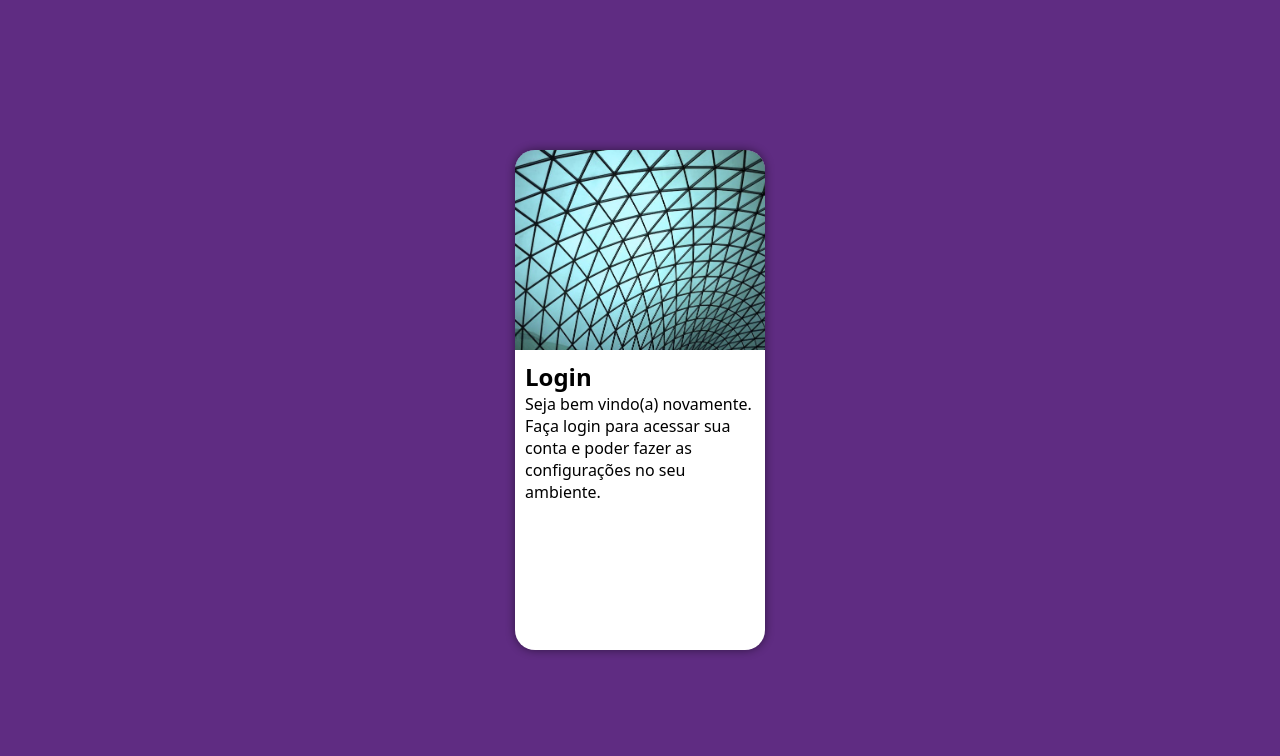
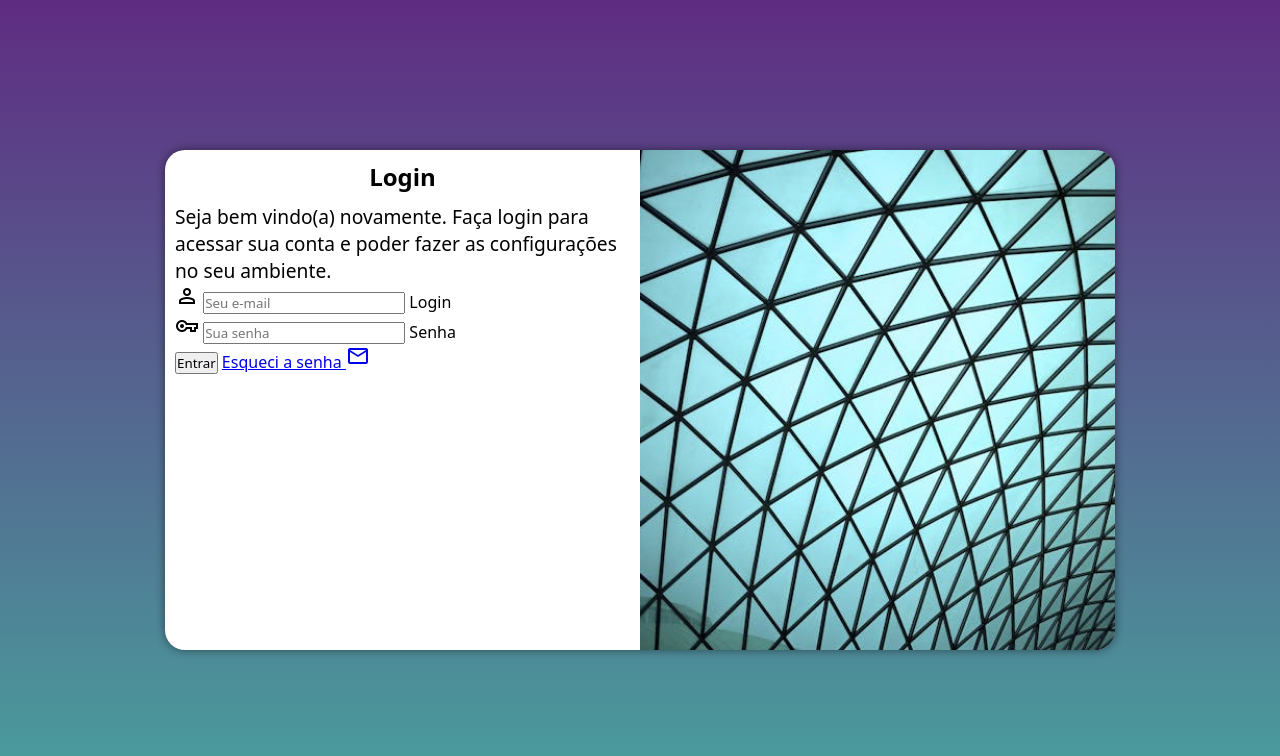
Before and after one commit to ThayroneAlves/projeto-login, a plain HTML site: page index.html in a window 1280 px wide. Drawn offline with nearby package versions, Linux system fonts and the light colour scheme.

Commit message:
adicionei ícones na tela de login

```diff
--- /dev/null
+++ b/estilos/media-query.css
@@ -0,0 +1,52 @@
+@charset "UTF-8";
+
+@media screen and (min-width: 768px) and (max-width: 992px) {
+    body {
+        background-image: linear-gradient(to top, #49a09d, #5f2c82 );
+    }
+
+    section#login {
+        width: 80vw;
+    }
+
+    section#login > div#imagem {
+        float: left;
+        width: 30%;
+        height: 100%;
+    }
+
+    section#login > div#formulario{
+        width: 70%;
+        float: right;
+    }
+}
+
+@media screen and (min-width: 992px)  {
+    body {
+        background-image: linear-gradient(to top, #49a09d, #5f2c82 );
+    }
+
+    section#login {
+        width: 950px;
+    }
+
+    section#login > div#imagem {
+        float: right;
+        width: 50%;
+        height: 100%;
+    }
+
+    section#login > div#formulario{
+        width: 50%;
+        float: left;
+    }
+
+    div#formulário > h1 {
+        font-size: 2em;
+    }
+
+    div#formulario > p {
+        font-size: 1.2em;
+    }
+
+}
--- a/estilos/style.css
+++ b/estilos/style.css
@@ -36,10 +36,12 @@ section#login {
     height: 500px;
     border-radius: 20px;
     box-shadow: 0px 0px 10px rgba(0, 0, 0, 0.486);
+    transition: width 0.3s, height 0.3s;
+    transition-timing-function: ease;
 
 }
 
-section#login > div#imagen {
+section#login > div#imagem {
     display: block;
     background: #5f2c82 url(../imagens/pexels-pixabay-248921.jpg);
     height: 200px;
@@ -50,6 +52,13 @@ section#login > div#imagen {
 section#login > div#formulario {
     display: block;
     padding: 10px;
+}
 
+div#formulario > h1 {
+    text-align: center;
+    margin-bottom: 10px;
+}
 
+div#formulario > p {
+    font-size: 0.8em;
 }
--- a/index.html
+++ b/index.html
@@ -4,17 +4,42 @@
     <meta charset="UTF-8">
     <meta name="viewport" content="width=device-width, initial-scale=1.0">
     <title>Login</title>
+    <link href="https://fonts.googleapis.com/css2?family=Material+Symbols+Outlined" rel="stylesheet" />
     <link rel="stylesheet" href="estilos/style.css">
+    <link rel="stylesheet" href="estilos/media-query.css">
+
+
 </head>
 <body>
     <main>
         <section id="login">
-            <div id="imagen">
+            <div id="imagem">
             </div>
             <div id="formulario">
                 <h1>Login</h1>
                 <p>Seja bem vindo(a) novamente. Faça login para acessar sua conta e poder fazer as configurações no seu ambiente.</p>
-                <form action="login.php" method="post"></form>
+                <form action="login.php" method="post" autocomplete="on">
+                    <div class="campo">
+                        <span class="material-symbols-outlined">
+                            person
+                            </span>
+                        <input type="email" name="login" id="ilogin" placeholder="Seu e-mail" autocomplete="email"required maxlength="30">
+                        <label for="ilogin">Login</label>
+                    </div>
+                    <div class="campo">
+                        <span class="material-symbols-outlined">
+                            vpn_key
+                            </span>
+                        <input type="password" name="senha" id="isenha" placeholder="Sua senha" autocomplete="current-password" required minlength="8" maxlength="20">
+                        <label for="isenha">Senha</label>
+                        <div>
+                            <input type="submit" value="Entrar">
+                            <a href="esqueci.html">Esqueci a senha <span class="material-symbols-outlined">
+                                mail
+                                </span></a>
+                        </div>
+                    </div>
+                </form>
             </div>
         </section>
     </main>
```
